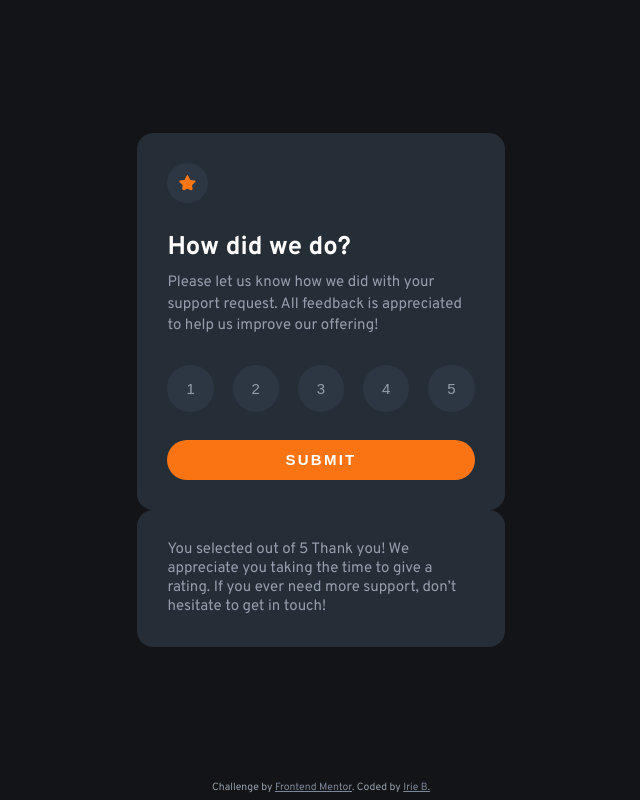
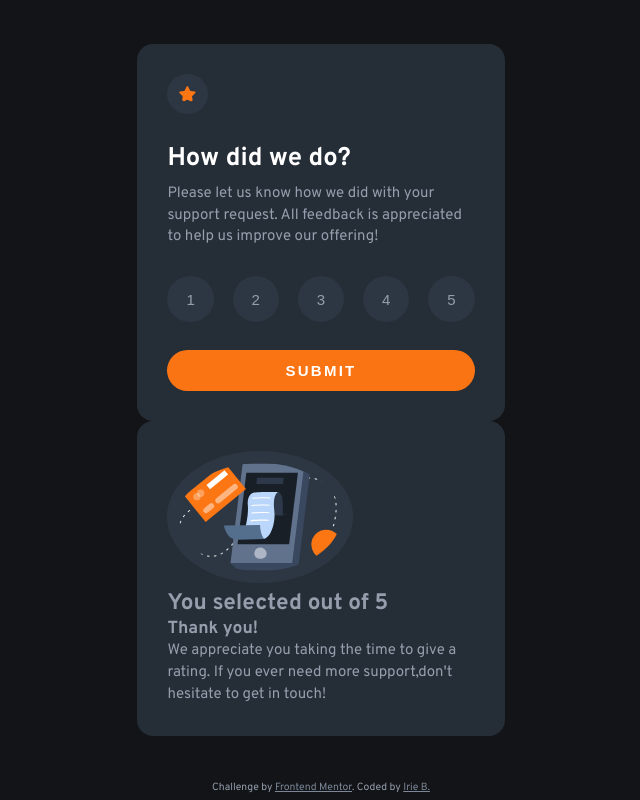
Before and after one commit to IrieBee/fem-interactive-rating-component, a plain HTML site: page index.html in a window 1280 px wide. Shown: the whole page, without its empty margins (319-959 px from the left). Drawn offline with Linux system fonts and the light colour scheme.

Commit message:
Add second part to html

```diff
--- a/index.html
+++ b/index.html
@@ -26,12 +26,14 @@
             <button class="submit" type="submit">SUBMIT</button>
         </section>
         <section class="thanks">
-            You selected <!-- Add rating here --> out of 5
+            <img src="images/illustration-thank-you.svg" alt="receipt and thank-you note">
 
-              Thank you!
+            <h2>You selected <span></span> out of 5</h2>
+            <h3>Thank you!</h3>
 
-              We appreciate you taking the time to give a rating. If you ever need more support,
-              don’t hesitate to get in touch!
+            <p class="note">
+                We appreciate you taking the time to give a rating. If you ever need more support,don't hesitate to get in touch!
+            </p>
         </section>
     </main>
     <footer class="attribution">
```
